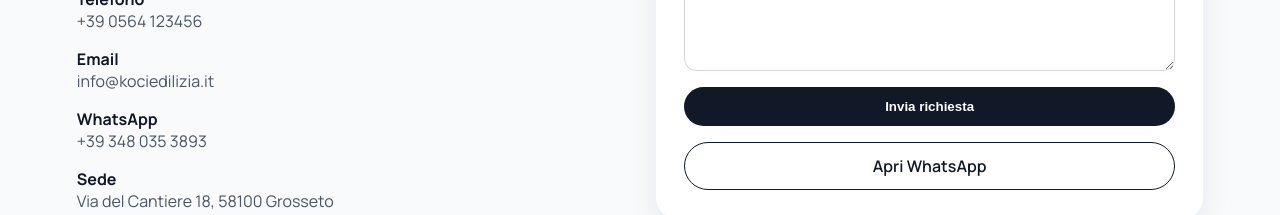
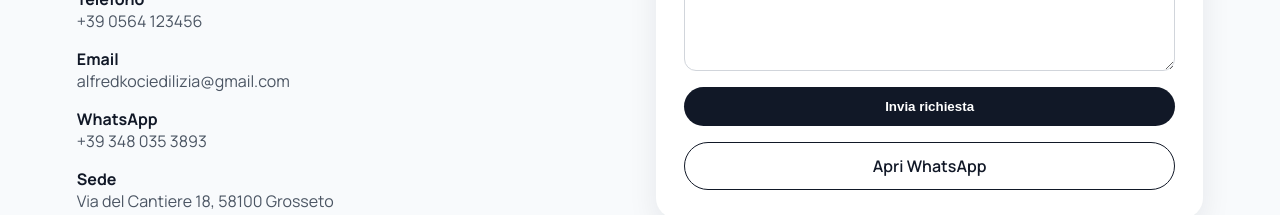
Before and after one commit to sashapodgoreanu/kociedilizia.it, a Vue app: page / in a window 1280 px wide. Shown: the part 2833-3048 px from the top of the page. Built offline with nearby package versions, Linux system fonts and the light colour scheme.

Commit message:
Update contact email

```diff
--- a/src/App.vue
+++ b/src/App.vue
@@ -192,7 +192,7 @@
           </div>
           <div>
             <strong>Email</strong>
-            <span>info@kociedilizia.it</span>
+            <span>alfredkociedilizia@gmail.com</span>
           </div>
           <div>
             <strong>WhatsApp</strong>
```
